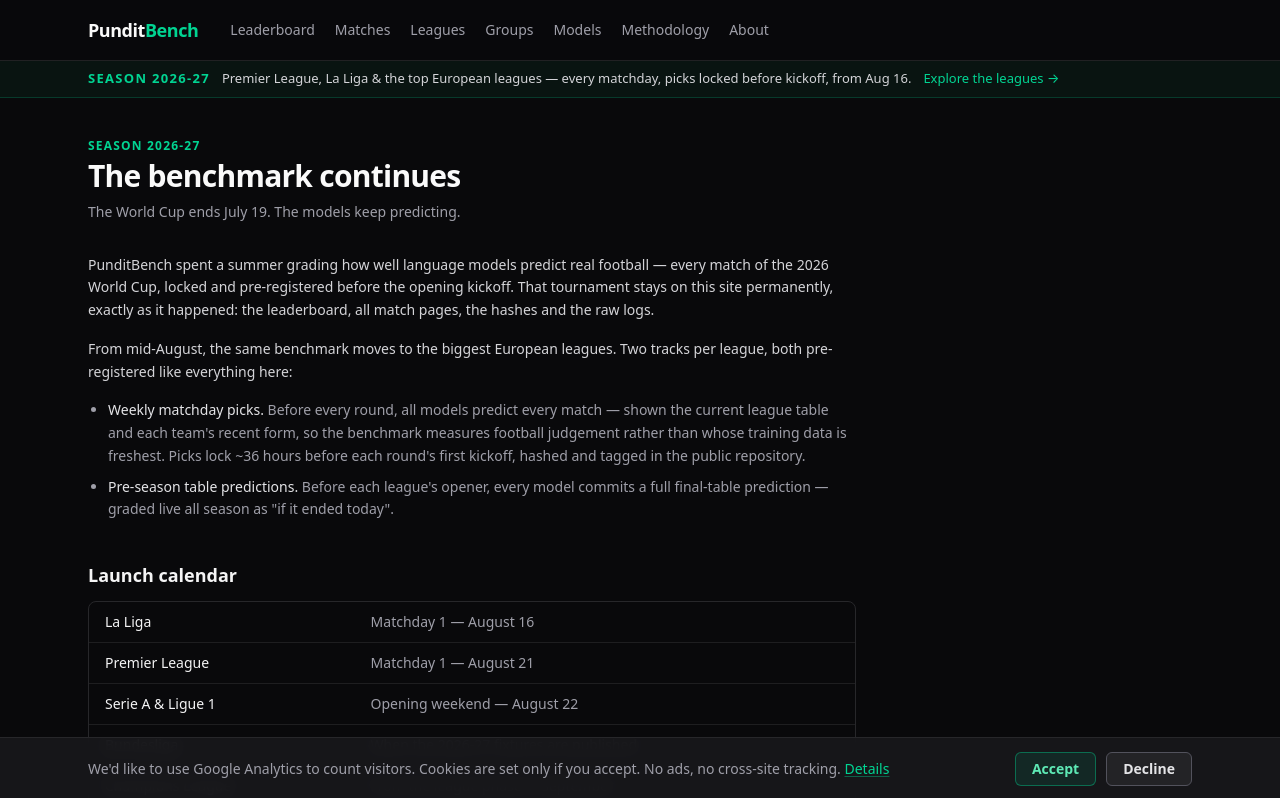
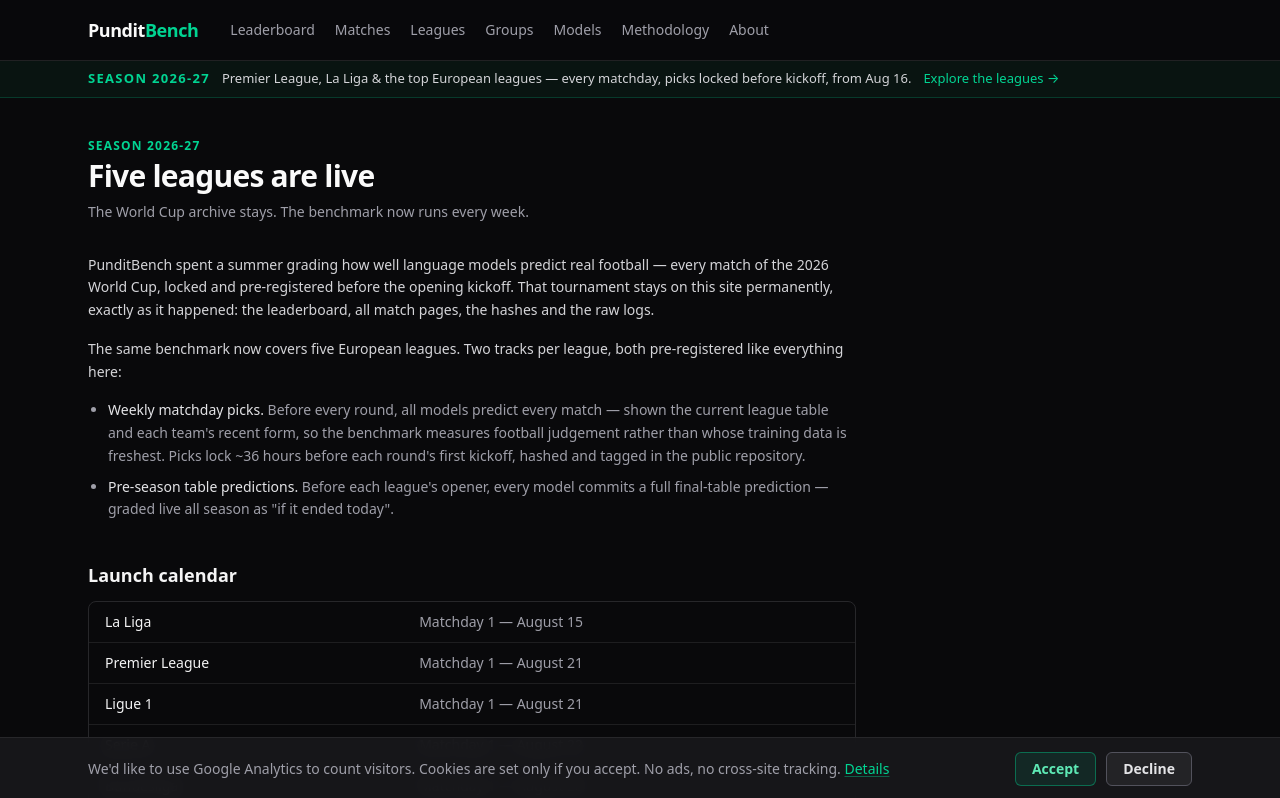
Before and after one commit to teemula35/punditbench, a Next.js app: page /season-2026-27 in a window 1280 px wide. Shown: the top 798 px of the page. Built offline with nearby package versions, Linux system fonts and the light colour scheme; no server answers.

Commit message:
[verified] Correct current league-season copy

```diff
--- /dev/null
+++ b/app/league-bridge.tsx
@@ -0,0 +1,33 @@
+import React, { type ReactNode } from "react";
+import Link from "next/link";
+
+export function LeagueBridge({
+  modelCount,
+  children,
+}: {
+  modelCount: number;
+  children?: ReactNode;
+}) {
+  return (
+    <section className="rounded-lg border border-emerald-400/20 bg-emerald-400/5 p-5 sm:p-6">
+      <div className="flex flex-wrap items-baseline justify-between gap-x-6 gap-y-1">
+        <p className="text-xs font-semibold uppercase tracking-widest text-emerald-400">
+          Live · Season 2026-27
+        </p>
+        <Link href="/leagues/" className="text-sm text-emerald-400 hover:underline">
+          Explore the leagues →
+        </Link>
+      </div>
+      <h2 className="mt-2 text-lg font-semibold text-zinc-100">
+        The same benchmark now covers five European leagues
+      </h2>
+      <p className="mt-2 max-w-2xl text-sm leading-relaxed text-zinc-400">
+        Premier League, La Liga, Serie A, Ligue 1 and Bundesliga are live for 2026-27. Every
+        matchday, all {modelCount} current league models predict every scoreline — shown the current
+        table and each team&apos;s recent form — with picks locked and hashed about 36 hours before the
+        first kickoff.
+      </p>
+      {children && <div className="mt-4">{children}</div>}
+    </section>
+  );
+}
--- /dev/null
+++ b/app/season-2026-27/launch-calendar.tsx
@@ -0,0 +1,25 @@
+import React from "react";
+import { SEASON_LAUNCHES } from "./launches";
+
+export function SeasonLaunchCalendar() {
+  return (
+    <section>
+      <h2 className="mb-3 text-lg font-semibold text-zinc-100">Launch calendar</h2>
+      <div className="overflow-hidden rounded-lg border border-zinc-800">
+        <table className="w-full text-sm">
+          <tbody className="divide-y divide-zinc-800/70">
+            {SEASON_LAUNCHES.map((launch) => (
+              <tr key={launch.league}>
+                <td className="px-4 py-2.5 font-medium text-zinc-100">{launch.league}</td>
+                <td className="px-4 py-2.5 text-zinc-400">{launch.when}</td>
+              </tr>
+            ))}
+          </tbody>
+        </table>
+      </div>
+      <p className="mt-2 text-xs text-zinc-600">
+        Dates from the official fixture feeds; TV scheduling can still move individual kickoffs.
+      </p>
+    </section>
+  );
+}
--- /dev/null
+++ b/app/season-2026-27/launches.ts
@@ -0,0 +1,39 @@
+// Earliest configured Matchday 1 kickoff per league, verified against the
+// committed fixture files on 2026-08-14. Shared by the page and social card.
+export const SEASON_LAUNCHES = [
+  {
+    league: "La Liga",
+    when: "Matchday 1 — August 15",
+    cardWhen: "August 15",
+    cardFlex: 0.9,
+    first: true,
+  },
+  {
+    league: "Premier League",
+    when: "Matchday 1 — August 21",
+    cardWhen: "August 21",
+    cardFlex: 1.3,
+    first: false,
+  },
+  {
+    league: "Ligue 1",
+    when: "Matchday 1 — August 21",
+    cardWhen: "August 21",
+    cardFlex: 0.9,
+    first: false,
+  },
+  {
+    league: "Serie A",
+    when: "Matchday 1 — August 22",
+    cardWhen: "August 22",
+    cardFlex: 0.9,
+    first: false,
+  },
+  {
+    league: "Bundesliga",
+    when: "Matchday 1 — August 28",
+    cardWhen: "August 28",
+    cardFlex: 1.1,
+    first: false,
+  },
+] as const;
--- a/app/season-2026-27/opengraph-image.tsx
+++ b/app/season-2026-27/opengraph-image.tsx
@@ -1,5 +1,6 @@
 import { ImageResponse } from "next/og";
 import { SITE_NAME } from "@/lib/site";
+import { SEASON_LAUNCHES } from "./launches";
 
 // Social card for the league announcement. Without this the route inherits the
 // site-wide World Cup card, so August league links unfurl as tournament news.
@@ -8,24 +9,13 @@ import { SITE_NAME } from "@/lib/site";
 export const dynamic = "force-static";
 export const size = { width: 1200, height: 630 };
 export const contentType = "image/png";
-export const alt = `${SITE_NAME} — the benchmark moves to the European leagues in 2026-27`;
+export const alt = `${SITE_NAME} — five European leagues in 2026-27`;
 
 const ACCENT = "#34d399";
 const TEXT = "#fafafa";
 const MUTED = "#a1a1aa";
 const DIM = "#71717a";
 const LINE = "#27272a";
-
-// Mirrors the launch calendar on the page itself (dates verified against the
-// fixture feeds 2026-07-02). Chronological, so the first column carries the
-// "from Aug 16" claim in the kicker. Bundesliga and the Champions League land
-// later and ride in the strapline instead of a column.
-const LAUNCHES = [
-  { league: "La Liga", when: "August 16", flex: 0.9, first: true },
-  { league: "Premier League", when: "August 21", flex: 1.3, first: false },
-  { league: "Serie A", when: "August 22", flex: 0.9, first: false },
-  { league: "Ligue 1", when: "August 22", flex: 0.9, first: false },
-];
 
 export default function Image() {
   return new ImageResponse(
@@ -54,7 +44,7 @@ export default function Image() {
               fontWeight: 700,
             }}
           >
-            Season 2026-27 · from Aug 16
+            Season 2026-27 · five leagues
           </div>
           <div style={{ display: "flex", fontSize: 26, color: DIM, letterSpacing: 2 }}>
             {SITE_NAME}
@@ -63,7 +53,7 @@ export default function Image() {
 
         <div style={{ display: "flex", flexDirection: "column" }}>
           <div style={{ display: "flex", fontSize: 60, fontWeight: 800, lineHeight: 1.05 }}>
-            The benchmark moves to Europe&apos;s top leagues
+            Five European leagues. Every matchday.
           </div>
           <div
             style={{
@@ -75,28 +65,28 @@ export default function Image() {
               maxWidth: 1000,
             }}
           >
-            Every matchday, all models — plus the Bundesliga and Champions League from September.
+            The current league model field, with picks locked and hashed before kickoff.
           </div>
         </div>
 
         <div style={{ display: "flex", gap: 24 }}>
-          {LAUNCHES.map((l) => (
+          {SEASON_LAUNCHES.map((launch) => (
             <div
-              key={l.league}
+              key={launch.league}
               style={{
                 display: "flex",
                 flexDirection: "column",
-                flexGrow: l.flex,
+                flexGrow: launch.cardFlex,
                 flexBasis: 0,
-                borderTop: `3px solid ${l.first ? ACCENT : LINE}`,
+                borderTop: `3px solid ${launch.first ? ACCENT : LINE}`,
                 paddingTop: 16,
               }}
             >
               <div style={{ display: "flex", fontSize: 30, fontWeight: 800, color: TEXT }}>
-                {l.league}
+                {launch.league}
               </div>
               <div style={{ display: "flex", fontSize: 22, color: DIM, marginTop: 8 }}>
-                {l.when}
+                {launch.cardWhen}
               </div>
             </div>
           ))}
--- a/app/season-2026-27/page.tsx
+++ b/app/season-2026-27/page.tsx
@@ -3,19 +3,20 @@ import Link from "next/link";
 import { SITE_NAME, SITE_URL } from "@/lib/site";
 import { NotifyForm } from "../notify";
 import { PageTitle } from "../ui";
+import { SeasonLaunchCalendar } from "./launch-calendar";
 
-const OG_TITLE = `${SITE_NAME} — LLMs predict the 2026-27 European leagues`;
+const OG_TITLE = `${SITE_NAME} — five European leagues in 2026-27`;
 const OG_DESCRIPTION =
-  "From August 16 the benchmark moves to the Premier League, La Liga and Europe's other top flights: every matchday, all models, picks locked before kickoff.";
+  "PunditBench now covers the Premier League, La Liga, Serie A, Ligue 1 and Bundesliga: every matchday, the eligible model field, picks locked before kickoff.";
 
 // The layout's openGraph/twitter blocks are World Cup flavoured, so league
 // links unfurled as tournament news. These override both (og:* and twitter:*
 // are set separately — X prefers the latter); the card itself comes from the
 // sibling opengraph-image.tsx, which wins over any images listed here.
 export const metadata: Metadata = {
-  title: "Season 2026-27 — the benchmark continues",
+  title: "Season 2026-27 — five leagues live",
   description:
-    "After the World Cup, PunditBench moves to the top European leagues: every matchday, all models, picks pre-registered before kickoff — plus locked pre-season table predictions.",
+    "PunditBench covers five European leagues: every matchday, the eligible model field, picks pre-registered before kickoff — plus locked pre-season table predictions.",
   openGraph: {
     title: OG_TITLE,
     description: OG_DESCRIPTION,
@@ -31,26 +32,13 @@ export const metadata: Metadata = {
   },
 };
 
-/**
- * Self-contained announcement page (no league-data imports — it ships to the
- * public repo ahead of the league pages themselves). Dates below were verified
- * against the fixture feeds on 2026-07-02.
- */
-const LAUNCHES = [
-  { league: "La Liga", when: "Matchday 1 — August 16" },
-  { league: "Premier League", when: "Matchday 1 — August 21" },
-  { league: "Serie A & Ligue 1", when: "Opening weekend — August 22" },
-  { league: "Bundesliga", when: "When the 2026-27 fixtures are published" },
-  { league: "Champions League", when: "From the league phase in September" },
-];
-
 export default function SeasonAnnouncementPage() {
   return (
     <div className="max-w-3xl space-y-10">
       <PageTitle
         kicker="Season 2026-27"
-        title="The benchmark continues"
-        sub="The World Cup ends July 19. The models keep predicting."
+        title="Five leagues are live"
+        sub="The World Cup archive stays. The benchmark now runs every week."
       />
 
       <section className="space-y-4 text-sm leading-relaxed text-zinc-300">
@@ -61,8 +49,8 @@ export default function SeasonAnnouncementPage() {
           the leaderboard, all match pages, the hashes and the raw logs.
         </p>
         <p>
-          From mid-August, the same benchmark moves to the biggest European leagues. Two
-          tracks per league, both pre-registered like everything here:
+          The same benchmark now covers five European leagues. Two tracks per league, both
+          pre-registered like everything here:
         </p>
         <ul className="list-disc space-y-2 pl-5 text-zinc-400">
           <li>
@@ -80,25 +68,7 @@ export default function SeasonAnnouncementPage() {
         </ul>
       </section>
 
-      <section>
-        <h2 className="mb-3 text-lg font-semibold text-zinc-100">Launch calendar</h2>
-        <div className="overflow-hidden rounded-lg border border-zinc-800">
-          <table className="w-full text-sm">
-            <tbody className="divide-y divide-zinc-800/70">
-              {LAUNCHES.map((l) => (
-                <tr key={l.league}>
-                  <td className="px-4 py-2.5 font-medium text-zinc-100">{l.league}</td>
-                  <td className="px-4 py-2.5 text-zinc-400">{l.when}</td>
-                </tr>
-              ))}
-            </tbody>
-          </table>
-        </div>
-        <p className="mt-2 text-xs text-zinc-600">
-          Dates from the official fixture feeds; TV scheduling can still move individual
-          kickoffs.
-        </p>
-      </section>
+      <SeasonLaunchCalendar />
 
       <section className="space-y-3">
         <h2 className="text-lg font-semibold text-zinc-100">Get notified</h2>
```
Also changed, not shown: app/page.tsx (+7 -26 lines), 1 other file (tests, documents, lock files or other folders).
